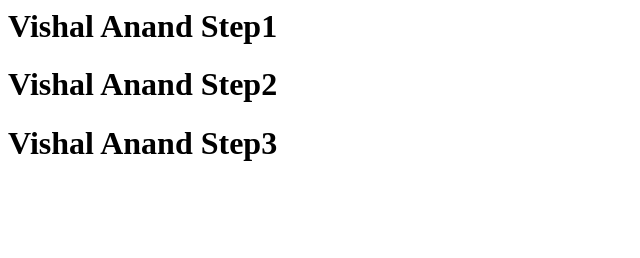
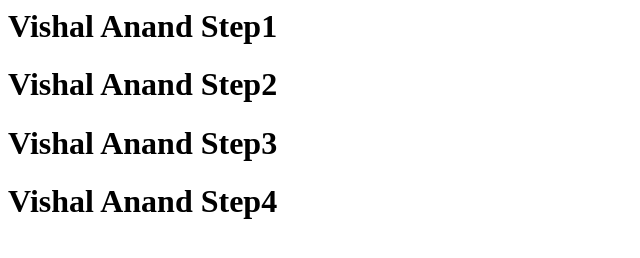
Before and after one commit to vishalanand00923/git_learning, a plain HTML site: page index.html in a window 1280 px wide. Shown: the whole page, without its empty margins (0-640 px from the left). Drawn offline with Linux system fonts and the light colour scheme.

Commit message:
Update index.html

```diff
--- a/index.html
+++ b/index.html
@@ -1,3 +1,4 @@
 <h1>Vishal Anand Step1</h1>
 <h1>Vishal Anand Step2</h1>
 <h1>Vishal Anand Step3</h1>
+<h1>Vishal Anand Step4</h1>
```
